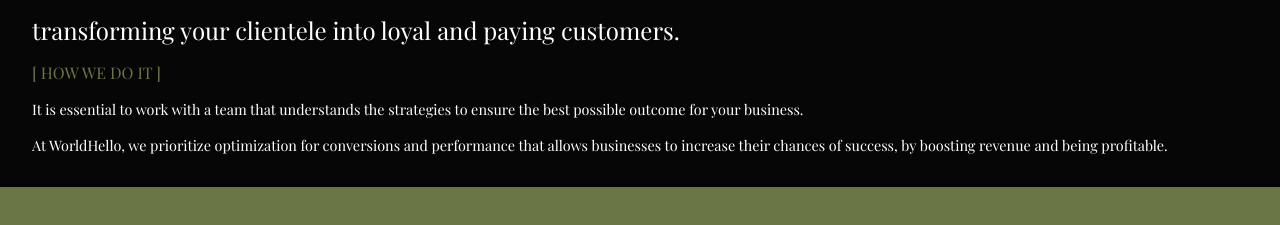
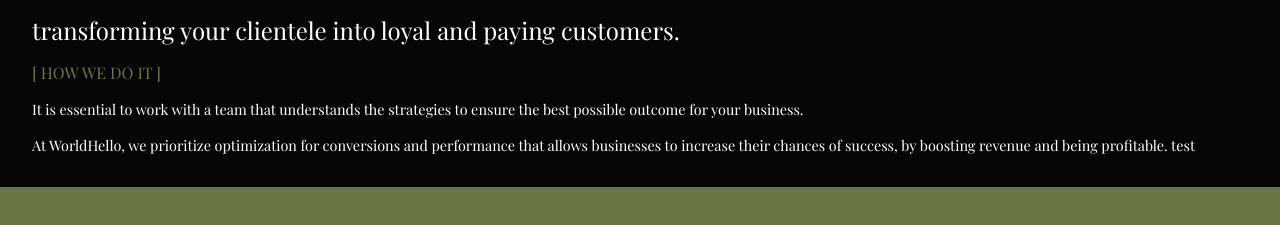
Before and after one commit to gtzjesus/WorldHello, a React (Vite) app: page / in a window 1280 px wide. Shown: the part 1020-1245 px from the top of the page. Built offline with nearby package versions, Linux system fonts and the light colour scheme; no server answers; the database is empty.

Commit message:
Active state css

```diff
--- a/src/features/carousel/Carousel.jsx
+++ b/src/features/carousel/Carousel.jsx
@@ -147,7 +147,7 @@ function Carousel() {
         <MiniDescription>
           At WorldHello, we prioritize optimization for conversions and
           performance that allows businesses to increase their chances of
-          success, by boosting revenue and being profitable.
+          success, by boosting revenue and being profitable. test
         </MiniDescription>
       </Information>
     </StyledCarousel>
```
